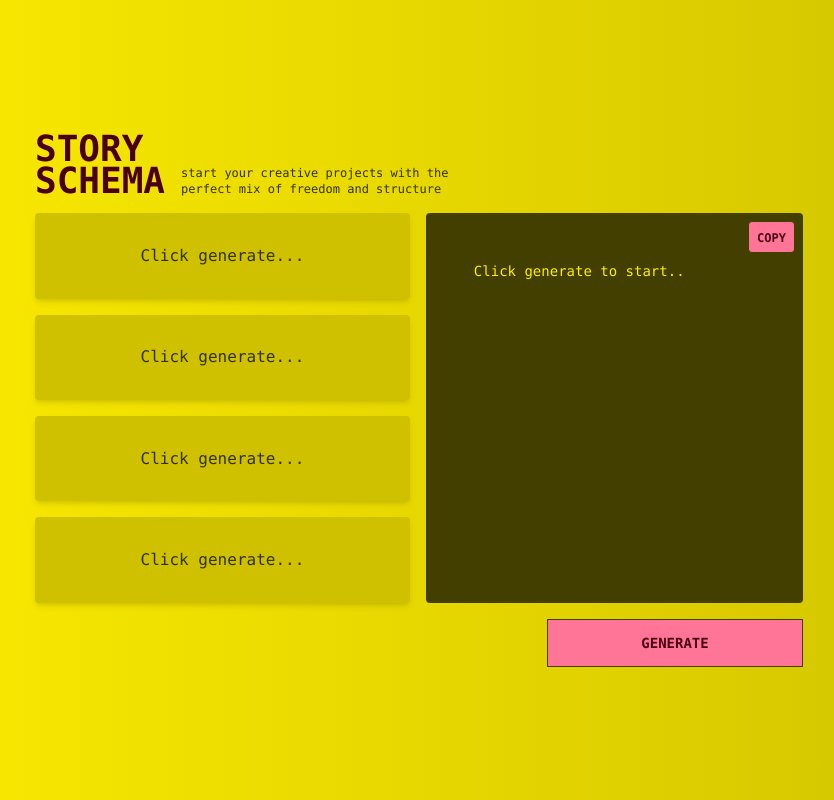
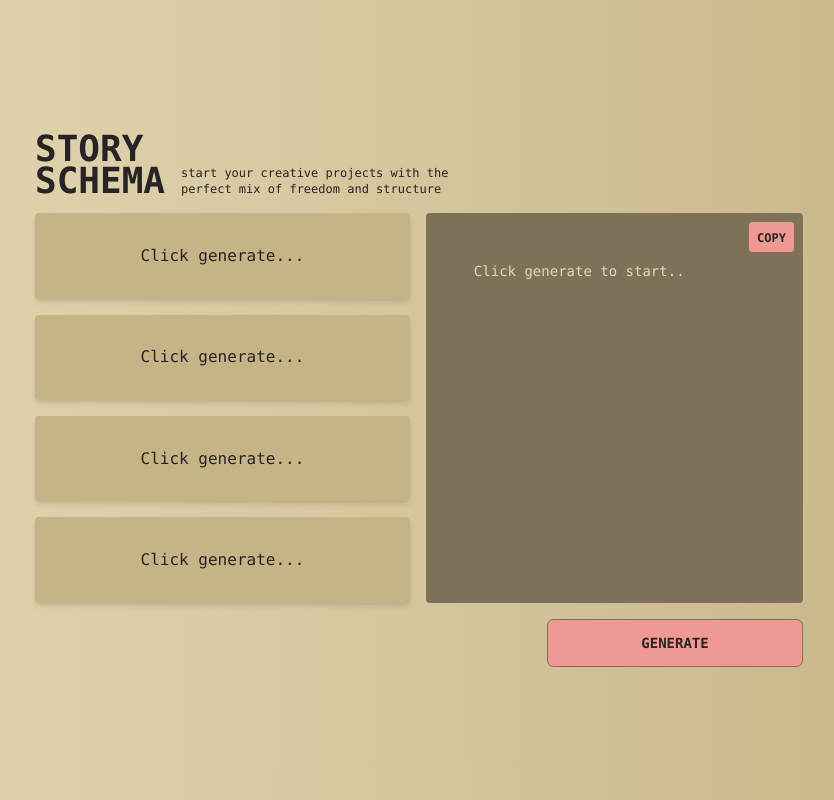
Before and after one commit to jamesonlyon/storyschema, a SvelteKit app: page / in a window 1280 px wide. Shown: the whole page, without its empty margins (221-1055 px from the left). Built offline with nearby package versions, Linux system fonts and the light colour scheme.

Commit message:
🛠 add: copy button now copies to clipboard

```diff
--- a/src/app.html
+++ b/src/app.html
@@ -1,5 +1,5 @@
 <!DOCTYPE html>
-<html lang="en" data-theme="cyberpunk">
+<html lang="en" data-theme="retro">
 	<head>
 		<meta charset="utf-8" />
 		<link rel="icon" href="%sveltekit.assets%/favicon.png" />
--- a/src/routes/+page.svelte
+++ b/src/routes/+page.svelte
@@ -25,10 +25,25 @@
 
     function handleClick() {
         schema = makeCombo(schemaData);
-        // console.log(schema);
+        verboseSchema = `
+        (Your story title here)
+        Create a ${schema.type} ${schema.media} that's ${schema.length} long
+        \n
+        --- Outline ---
+        This is where the template variable will inset`;
     };
 
+    function writeToClipboard() {
+        navigator.clipboard.writeText(verboseSchema).then(() => {
+            console.log('copied to clipboard');
+        }, () => {
+            console.error('could not copy to clipboard');
+        });
+    }
+
     $: schema = {};
+    $: verboseSchema = '';
+
 </script>
 
 <div class="h-screen w-screen bg-gradient-to-r from-base-100 to-base-300">
@@ -50,7 +65,11 @@
                 </section><!-- left section -->
 
                 <section class="relative bg-neutral text-neutral-content w-1/2 p-12 rounded text-sm font-mono">
-                    <button class="absolute btn btn-sm top-2 right-2 text-xs p-2 bg-primary text-primary-content hover:text-neutral-content rounded">copy</button>
+                    <button
+                        class="absolute btn btn-sm top-2 right-2 text-xs p-2 bg-primary text-primary-content hover:text-neutral-content rounded"
+                        on:click={writeToClipboard}>
+                        copy
+                    </button>
                     {#if schema.type}
 
                         (Your story title here)<br/>
```
